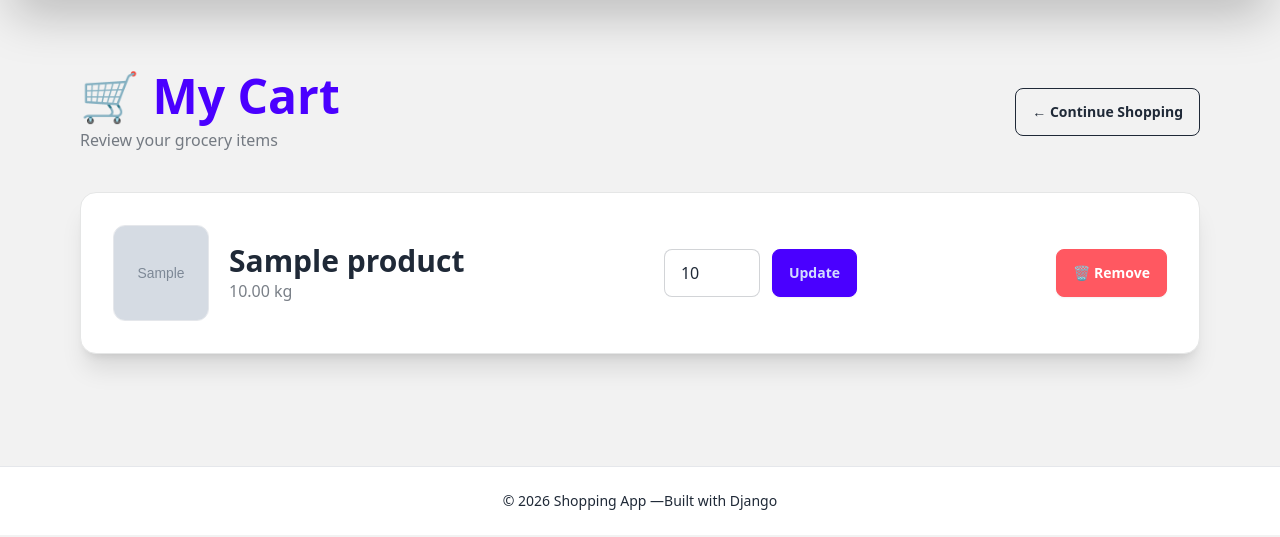
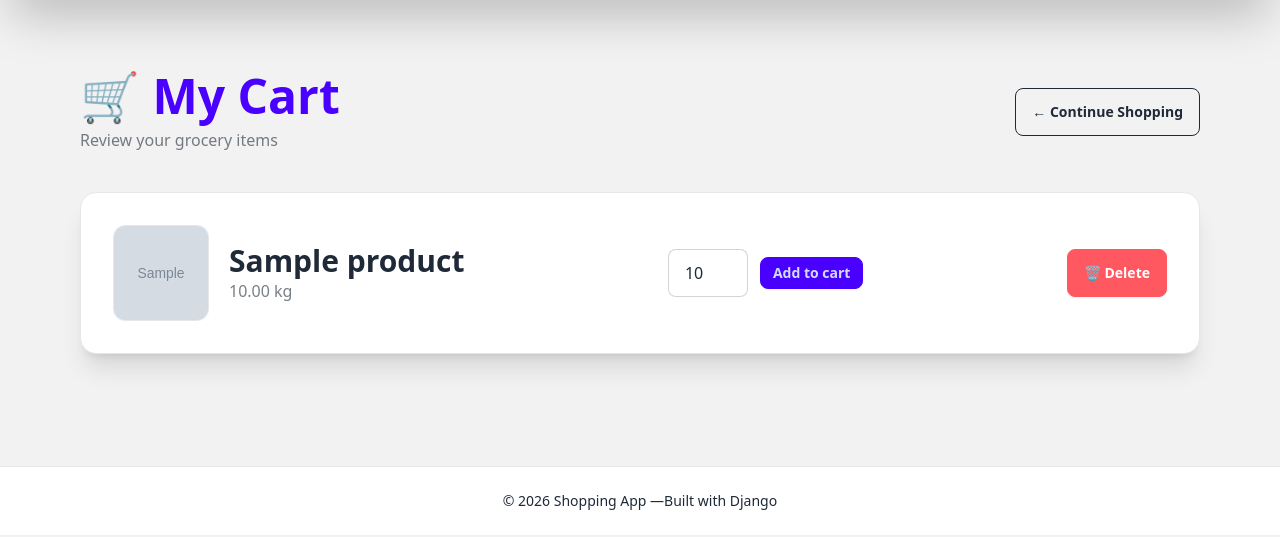
Before and after one commit to laraib-test/ShoppingCart, a Django app: page /cart/ in a window 1280 px wide. Shown: the part 76-613 px from the top of the page. Run offline with Django 5.2, Linux system fonts and the light colour scheme; a user stored in the database is signed in; tables that the repository leaves empty hold one stand-in row (values such as "Sample post"); grey boxes marked "Sample" are stand-in pictures; some libraries are stand-ins or nearby versions.

Commit message:
cart update button hs changed
Co-authored-by: Copilot <copilot@github.com>

```diff
--- a/shoppinglist/templates/shoppinglist/cart.html
+++ b/shoppinglist/templates/shoppinglist/cart.html
@@ -99,18 +99,21 @@ My Cart
                                 {% csrf_token %}
 
                                 <input
+
    type="number"
         name="quantity"
         value="{{ item.quantity }}"
         min="1"
-                                    class="input input-bordered w-24"
+        class="input input-bordered w-20"
+
                                 >
 
+                                 <!-- UPDATE BUTTON -->
     <button
         type="submit"
-                                    class="btn btn-primary"
+        class="btn btn-primary btn-sm"
     >
-                                    Update
+        Add to cart
     </button>
 
                             </form>
@@ -121,7 +124,7 @@ My Cart
                                 href="{% url 'remove_cart_item' item.id %}"
                                 class="btn btn-error text-white"
                             >
-                                🗑 Remove
+                                🗑 Delete
                             </a>
 
                         </div>
```
Lines whose indentation alone changed are shown as unchanged.
